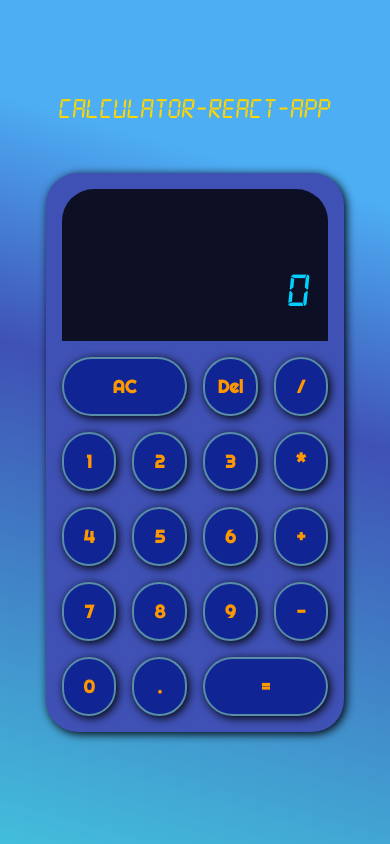
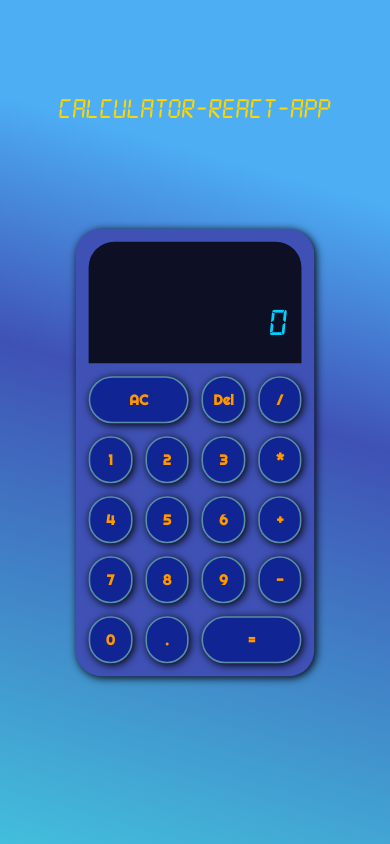
Before and after one commit to Luayabbas1981/react-calc, a React (Create React App) app: page / in a window 390 px wide. Built offline with nearby package versions, Linux system fonts and the light colour scheme.

Commit message:
fix-calc-fun

```diff
--- a/src/App.css
+++ b/src/App.css
@@ -7,6 +7,7 @@
   padding: 0.7rem;
   border-radius: 2rem;
   box-shadow: 2px 2px 10px black;
+
 }
 
 .span-two {
@@ -66,6 +67,7 @@ button:hover {
     padding: 1rem;
     grid-template-columns: repeat(4, 14vw);
     grid-template-rows: minmax(18vh, auto) repeat(5, 7vh);
+    scale: 0.8;
   }
   .calculator-grid button {
     font-size: large;
```
